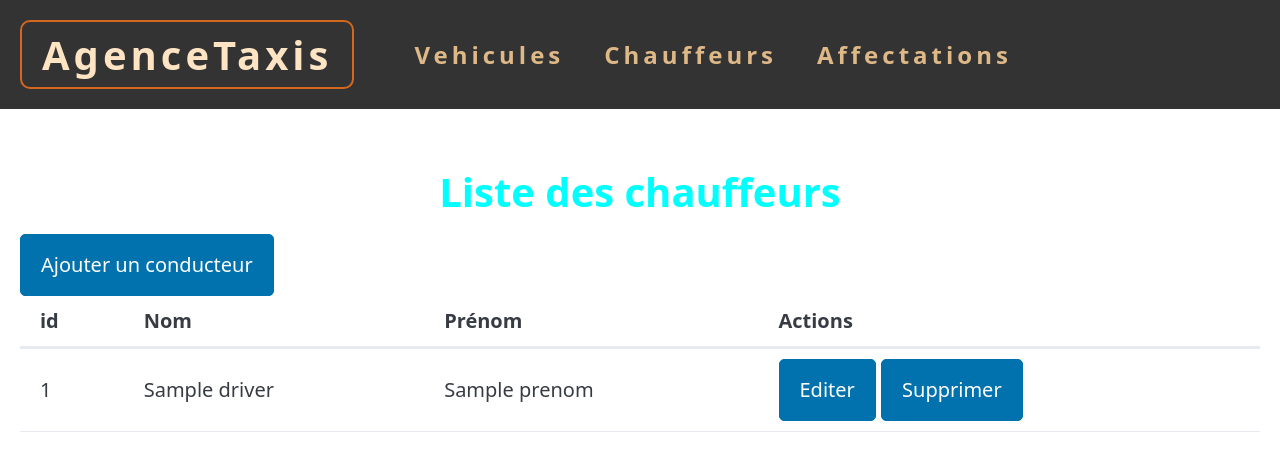
After one commit to OliRati/AgenceTaxis, a PHP site: template views/driver/list-driver-view.php in a window 1280 px wide. The commit adds this page. Shown: the top 471 px of the page. Run offline with PHP 8.4, Linux system fonts and the light colour scheme; the template is opened without the code that fills it: most values are stand-ins (such as "Sample title", 1, 10 or a date in 2020); some libraries are stand-ins or nearby versions.

Commit message:
Add; display drivers, rework header

```diff
--- a/index.php
+++ b/index.php
@@ -4,12 +4,18 @@ require 'connexiondb.php';
 ?>
 <!DOCTYPE html>
 <html lang="en">
+
 <head>
     <meta charset="UTF-8">
     <meta name="viewport" content="width=device-width, initial-scale=1.0">
     <title>Document</title>
+    <link rel="stylesheet" href="https://cdn.jsdelivr.net/npm/@picocss/pico@2/css/pico.min.css">
 </head>
+
 <body>
+    <?php include PATH_PROJECT . "/views/nav/nav.php"; ?>
+
     <a href="./vehicule/list-vehicule.php">Liste des vehicules</a>
 </body>
+
 </html>
--- /dev/null
+++ b/views/driver/list-driver-view.php
@@ -0,0 +1,46 @@
+<!DOCTYPE html>
+<html lang="en">
+
+<head>
+    <meta charset="UTF-8">
+    <meta name="viewport" content="width=device-width, initial-scale=1.0">
+    <title>Chauffeurs</title>
+    <link rel="stylesheet" href="https://cdn.jsdelivr.net/npm/@picocss/pico@2/css/pico.min.css">
+</head>
+
+<body>
+    <?php include PATH_PROJECT . "/views/nav/nav.php"; ?>
+    <main>
+        <h1 style="text-align: center; color: aqua">Liste des chauffeurs</h1>
+        <div style="margin: 1rem">
+            <a href="<?= WEB_ROOT . "/vehicule/add-vehicule.php" ?>" role="button">Ajouter un conducteur</a>
+            <table>
+                <thead>
+                    <tr>
+                        <th>id</th>
+                        <th>Nom</th>
+                        <th>Prénom</th>
+                        <th>Actions</th>
+                    </tr>
+                </thead>
+                <tbody>
+                    <?php foreach ($driverArray as $driver): ?>
+                        <tr>
+                            <td><?= $driver['id_conducteur'] ?></td>
+                            <td><?= $driver['nom'] ?></td>
+                            <td><?= $driver['prenom'] ?></td></td>
+                            <td><a href="<?= WEB_ROOT . "/driver/edit-driver.php" . "?id=" . $driver['id_conducteur'] ?>"
+                                    role="button">Editer</a>
+                                <a href="<?= WEB_ROOT . "/driver/del-driver.php" . "?id=" . $driver['id_conducteur'] ?>"
+                                    role="button"
+                                    onclick="return confirm('Etes vous certain de vouloir supprimer ce conducteur ?');">Supprimer</a>
+                            </td>
+                        </tr>
+                    <?php endforeach ?>
+                </tbody>
+            </table>
+        </div>
+    </main>
+</body>
+
+</html>
--- /dev/null
+++ b/views/nav/nav.php
@@ -0,0 +1,16 @@
+<header style="width: 100%; background-color: #333; padding: 1rem; margin-bottom: 2rem;">
+    <div style="display: flex; align-items: center; gap: 1rem;">
+        <div style="border: 2px solid chocolate; border-radius: 0.5rem; padding: 0.5rem 1rem; margin-right: 2rem;">
+            <a href="<?= WEB_ROOT . "/index.php" ?>"
+                style="text-decoration: none; color: chocolate;">
+                <h1 style="margin-bottom: 0; color: bisque; font-size: 2rem; letter-spacing: 0.2rem;">AgenceTaxis</h1>
+            </a>
+        </div>
+        <div><a href="<?= WEB_ROOT . "/vehicule/list-vehicule.php" ?>"
+                style="font-size: 1.2rem; font-weight: 700; letter-spacing: 0.2rem; text-decoration: none; color: burlywood; margin-right: 1rem;">Vehicules</a></div>
+        <div><a href="<?= WEB_ROOT . "/driver/list-driver.php" ?>"
+                style="font-size: 1.2rem; font-weight: 700; letter-spacing: 0.2rem; text-decoration: none; color: burlywood; margin-right: 1rem;">Chauffeurs</a></div>
+        <div><a href="<?= WEB_ROOT . "/driver/list-driver.php" ?>"
+                style="font-size: 1.2rem; font-weight: 700; letter-spacing: 0.2rem; text-decoration: none; color: burlywood">Affectations</a></div>
+    </div>
+</header>
--- a/views/vehicule/list-vehicule-view.php
+++ b/views/vehicule/list-vehicule-view.php
@@ -9,8 +9,10 @@
 </head>
 
 <body>
+    <?php include PATH_PROJECT . "/views/nav/nav.php"; ?>
     <main>
-        <h1>Liste des vehicules</h1>
+        <h1 style="text-align: center; color: aqua">Liste des vehicules</h1>
+        <div style="margin: 1rem">
             <a href="<?= WEB_ROOT . "/vehicule/add-vehicule.php" ?>" role="button">Ajouter un vehicule</a>
             <table>
                 <thead>
@@ -40,6 +42,7 @@
                     <?php endforeach ?>
                 </tbody>
             </table>
+        </div>
     </main>
 </body>
 
```
Also changed, not shown: driver/list-driver.php (added, +8 -0 lines), fonctions.php (+40 -1 lines), vehicule/add-vehicule.php (+1 -8 lines), vehicule/edit-vehicule.php (+1 -9 lines). Lines whose indentation alone changed are shown as unchanged.
